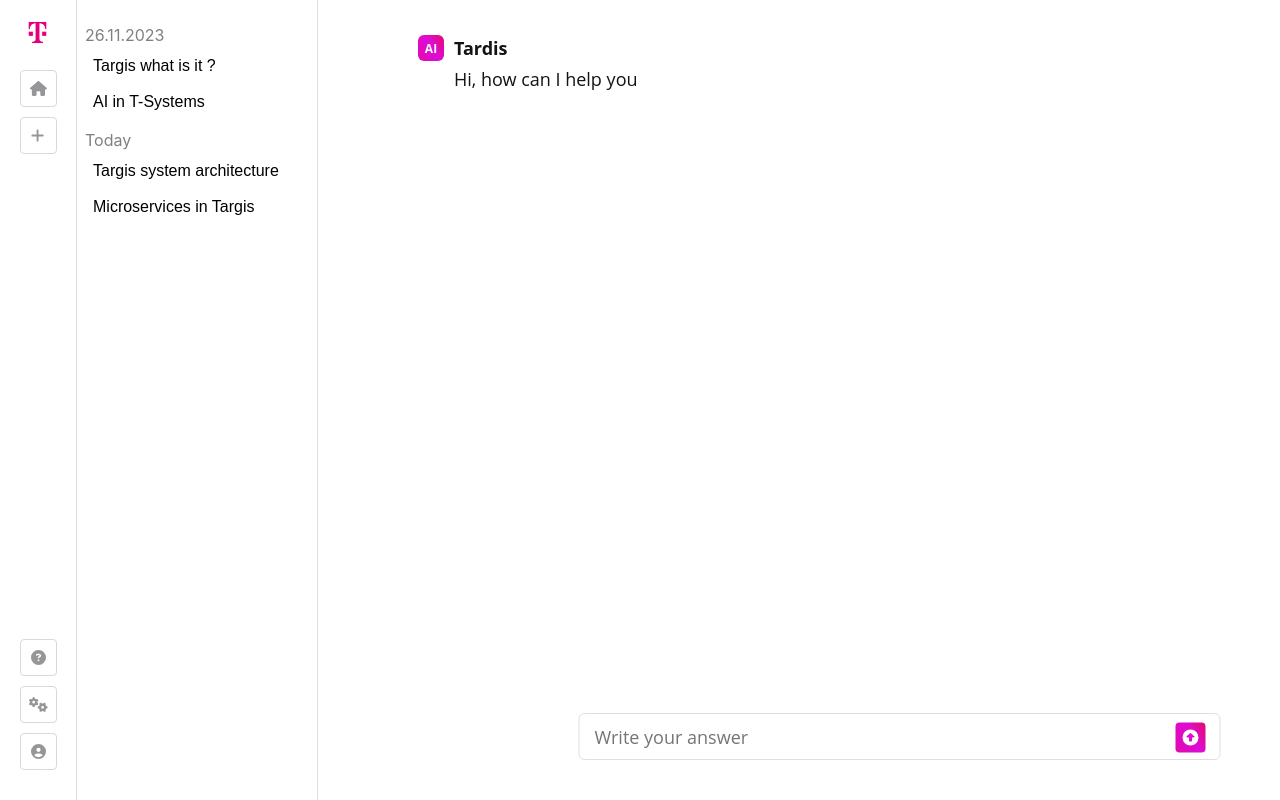
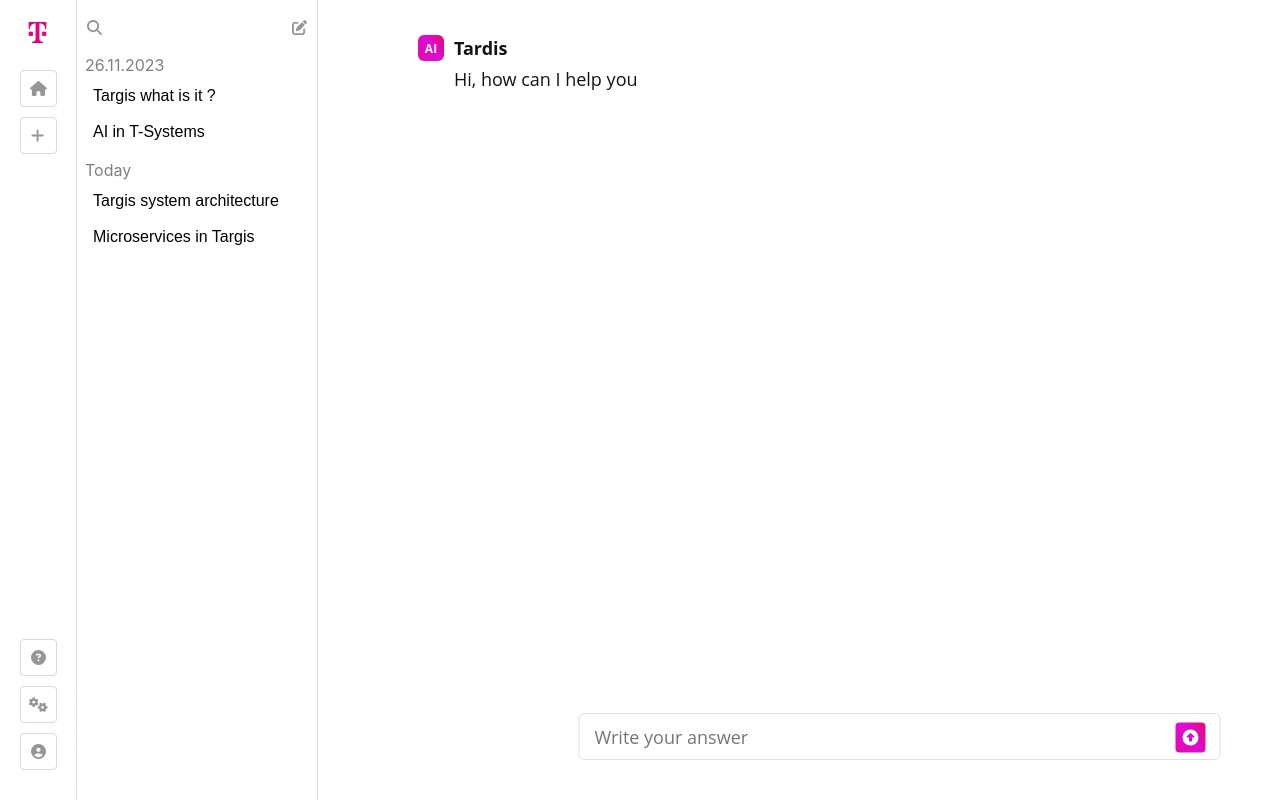
Before and after one commit to TELIT-Hackathon2023/2-technest-backend, a React (Create React App) app in the folder frontend/: page / in a window 1280 px wide. Built offline with nearby package versions, Linux system fonts and the light colour scheme; the HTML template or start-up script is replaced by a standard one.

Commit message:
conversation creation panel

```diff
--- a/frontend/src/components/HistoryBar.jsx
+++ b/frontend/src/components/HistoryBar.jsx
@@ -1,9 +1,10 @@
-import React, {useState} from 'react'
-import styles from './HistoryBar.module.css'
-import HistoryBtn from './UI/HistoryBtn'
+import React, { useState } from 'react';
+import styles from './HistoryBar.module.css';
+import HistoryBtn from './UI/HistoryBtn';
+import { FontAwesomeIcon } from "@fortawesome/react-fontawesome";
+import { faEdit, faSearch } from "@fortawesome/free-solid-svg-icons";
 
 function daysAgo(dateString) {
-
     const [day, month, year] = dateString.split('.').map(Number);
     const inputDate = new Date(year, month - 1, day);
 
@@ -11,72 +12,93 @@
     const timeDifference = currentDate - inputDate;
     const daysDifference = Math.floor(timeDifference / (1000 * 60 * 60 * 24));
 
-    if(daysDifference===0){
-        return "Today"
-    }else if (daysDifference===1){
-        return "Yesterday"
+    if(daysDifference === 0){
+        return "Today";
+    }else if (daysDifference === 1){
+        return "Yesterday";
     }else{
         return dateString;
     }
 }
 
 function HistoryBar() {
+    const [chooseStatus, setChooseStatus] = useState({ id: "", hist: "" });
 
-    const [chooseStatus,setChooseStatus] = useState({id:"",hist:""});
-
-    const arr = [
+    const [historyArr, setHistoryArr] = useState([
         {
             date: "26.11.2023",
-            historyTags:[
-                {
-                    id:1,
-                    history : "Targis what is it ?"
-                },
-                {
-                    id:2,
-                    history : "AI in T-Systems"
-                }
+            historyTags: [
+                { id: 1, history: "Targis what is it ?" },
+                { id: 2, history: "AI in T-Systems" }
             ]
         },
         {
             date: "25.11.2023",
-            historyTags:[
-                {
-                    id:3,
-                    history : "Targis system architecture"
-                },
-                {
-                    id:4,
-                    history : "Microservices in Targis"
-                }
+            historyTags: [
+                { id: 3, history: "Targis system architecture" },
+                { id: 4, history: "Microservices in Targis" }
             ]
         }
+    ]);
+
+    function onCreationConversation() {
+        const newDate = new Date();
+        const dateString = `${newDate.getDate().toString().padStart(2, '0')}.${(newDate.getMonth() + 1).toString().padStart(2, '0')}.${newDate.getFullYear()}`;
+
+        // Check if there's an existing date entry with the same date
+        const existingDateIndex = historyArr.findIndex(history => history.date === dateString);
+
+        if (existingDateIndex !== -1) {
+            // If a similar date exists, add the new conversation to its historyTags
+            const newId = historyArr[existingDateIndex].historyTags.length + 1; // Increment the id
+            const newConversation = { id: newId, history: "New Conversation" };
+
+            setHistoryArr(prevHistoryArr => {
+                const updatedHistoryArr = [...prevHistoryArr];
+                updatedHistoryArr[existingDateIndex].historyTags.push(newConversation);
+                return updatedHistoryArr;
+            });
+        } else {
+            // If no similar date exists, create a new date entry
+            const newConversation = {
+                date: dateString,
+                historyTags: [
+                    { id: 1, history: "New Conversation" },
                 ]
+            };
+
+            setHistoryArr(prevHistoryArr => [newConversation, ...prevHistoryArr]);
+        }
+
+        console.log(historyArr)
+    }
+
+
+
+
     return (
+        <div className={styles.history_section_container}>
+            <div style={{ padding: "20px 0" }}>
+                <div className={styles.history_features}>
+                    <FontAwesomeIcon icon={faSearch} className={styles.icon} />
+                    <FontAwesomeIcon icon={faEdit} className={styles.icon} onClick={onCreationConversation} />
+                </div>
 
-    <div className={styles.history_section_container}>
-
-        <div style={{padding :"20px 0"}}>
-
-        {arr.map((element) => (
-            <div className={styles.history_item_container} key={element.date}>
+                {historyArr.map((element, index) => (
+                    <div className={styles.history_item_container} key={index}>
                         <div className={styles.history_date_container}>
                             {daysAgo(element.date)}
                         </div>
                         <div className={styles.history_btns_list}>
-                    {element.historyTags.map((el, index) => (
-                        <HistoryBtn historyId={el.id} key={index} historyText={el.history}/>
+                            {element.historyTags.map((el, idx) => (
+                                <HistoryBtn historyId={el.id} key={idx} historyText={el.history} />
                             ))}
                         </div>
                     </div>
                 ))}
             </div>
-
-
-
-
         </div>
     )
 }
 
-export default HistoryBar
+export default HistoryBar;
--- a/frontend/src/components/HistoryBar.module.css
+++ b/frontend/src/components/HistoryBar.module.css
@@ -32,3 +32,27 @@
     justify-content: center;
 
 }
+
+
+.history_features{
+    display: flex;
+    justify-content: space-between;
+    align-items: center;
+
+    padding: 0 10px;
+    padding-bottom: 15px;
+}
+
+.icon{
+    cursor: pointer;
+    color: #969597;
+    font-size: 15px;
+    transition: all ease-in-out .2s;
+
+}
+
+.icon:hover{
+    color: #131313;
+    transition: all ease-in-out .2s;
+
+}
--- a/frontend/src/settings/ConnectionSettings.js
+++ b/frontend/src/settings/ConnectionSettings.js
@@ -1,4 +1,4 @@
 
 
 
-export const serverUrlConnection = "https://db51-147-232-36-11.ngrok-free.app";
+export const serverUrlConnection = "https://a94f-147-232-36-11.ngrok-free.app";
```
Lines whose indentation alone changed are shown as unchanged.
